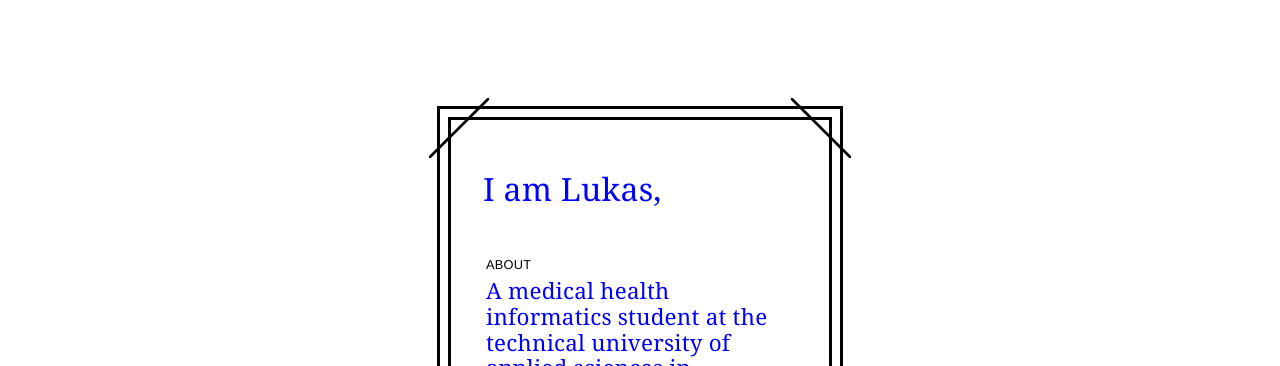
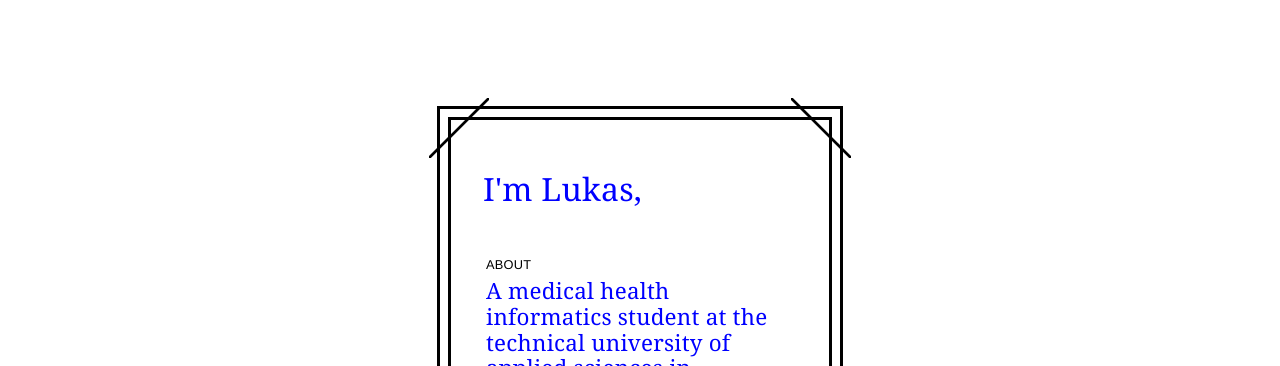
Before and after one commit to dotWee/dotWee.github.io, a Jekyll site: the page built from index.md, in a window 1280 px wide. Shown: the top 366 px of the page. Built offline with Jekyll 4.4.1, drawn with Linux system fonts in a browser that asks for light colours; nearby versions of some CDN libraries; library files that are not in the unit come from our copies.

```diff
--- a/_config.yml
+++ b/_config.yml
@@ -13,7 +13,7 @@
 # you will see them accessed via {{ site.title }}, {{ site.email }}, and so on.
 # You can create any custom variable you would like, and they will be accessible
 # in the templates via {{ site.myvariable }}.
-title: I am Lukas
+title: I'm Lukas
 author: Lukas Wolfsteiner
 email: lukas@wolfsteiner.de
 description: A medical health informatics student at the technical university of applied sciences in regensburg, germany
```
